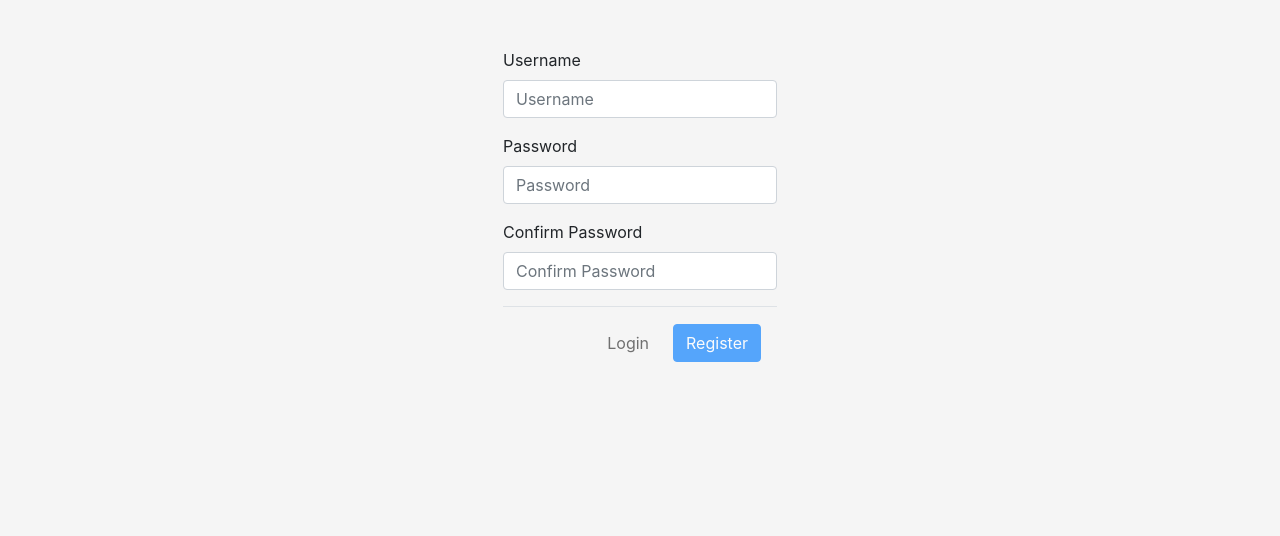
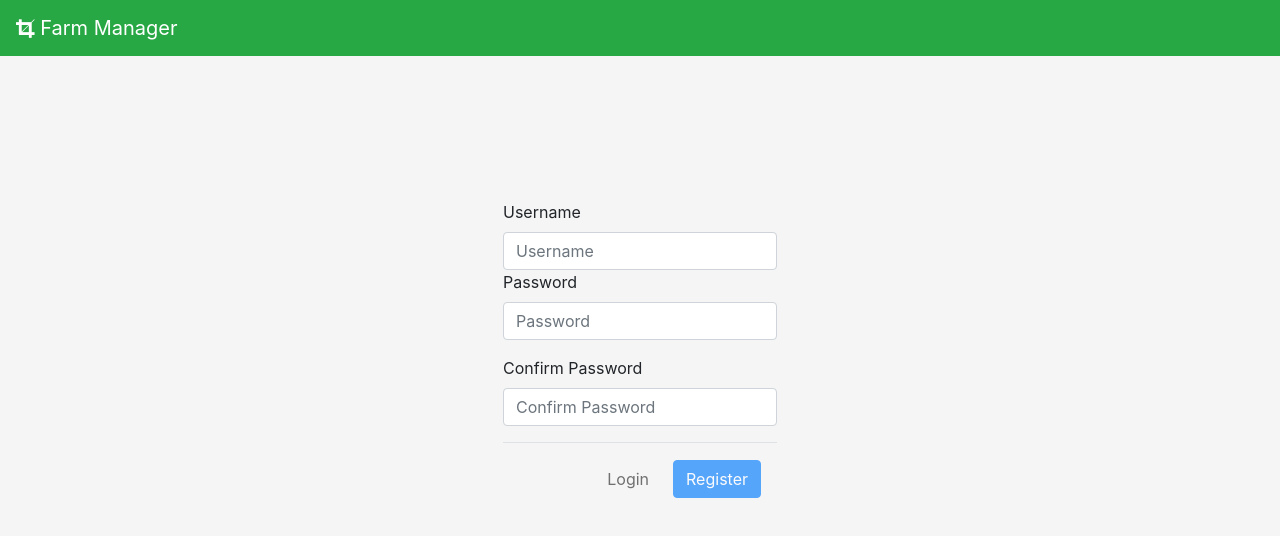
Before and after one commit to Valionas/SpringBoot-FarmManage-Application, an Angular app in the folder farmManager-web/: page /register in a window 1280 px wide. Shown: the top 536 px of the page. Built offline with nearby package versions, Linux system fonts and the light colour scheme.

Commit message:
Navbar for Non-Authenticated

```diff
--- a/farmManager-web/src/app/login-user/login-user.component.html
+++ b/farmManager-web/src/app/login-user/login-user.component.html
@@ -1,6 +1,15 @@
+<nav class="navbar navbar-expand-lg navbar-dark bg-success mb-5">
+    <a class="navbar-brand" style="color:white;"><i class="fa fa-crop" aria-hidden="true"></i> Farm Manager</a>
+    <button class="navbar-toggler" type="button" data-toggle="collapse" data-target="#navbarColor02"
+        aria-controls="navbarColor02" aria-expanded="false" aria-label="Toggle navigation">
+        <span class="navbar-toggler-icon"></span>
+    </button>
+    <div class="collapse navbar-collapse" id="navbarColor02">
+    </div>
+</nav>
 <div class="d-flex justify-content-center align-items-center mt-5">
-    <form #addForm="ngForm" (ngSubmit)="onLoginUser(addForm)">
-        <div class=" form-group">
+    <form #addForm="ngForm" (ngSubmit)="onLoginUser(addForm)" class="mt-5">
+        <div class=" form-group" class="mt-5">
             <label for="username">Username</label>
             <input type="text" ngModel name="username" class="form-control" id="username" placeholder="Username"
                 required>
--- a/farmManager-web/src/app/register-user/register-user.component.html
+++ b/farmManager-web/src/app/register-user/register-user.component.html
@@ -1,6 +1,15 @@
+<nav class="navbar navbar-expand-lg navbar-dark bg-success mb-5">
+    <a class="navbar-brand" style="color:white;"><i class="fa fa-crop" aria-hidden="true"></i> Farm Manager</a>
+    <button class="navbar-toggler" type="button" data-toggle="collapse" data-target="#navbarColor02"
+        aria-controls="navbarColor02" aria-expanded="false" aria-label="Toggle navigation">
+        <span class="navbar-toggler-icon"></span>
+    </button>
+    <div class="collapse navbar-collapse" id="navbarColor02">
+    </div>
+</nav>
 <div class="d-flex justify-content-center align-items-center mt-5">
-    <form #addForm="ngForm" (ngSubmit)="onRegisterUser(addForm)">
-        <div class=" form-group">
+    <form #addForm="ngForm" (ngSubmit)="onRegisterUser(addForm)" class="mt-5">
+        <div class=" form-group" class="mt-5">
             <label for="username">Username</label>
             <input type="text" ngModel name="username" class="form-control" id="username" placeholder="Username"
                 required>
```
